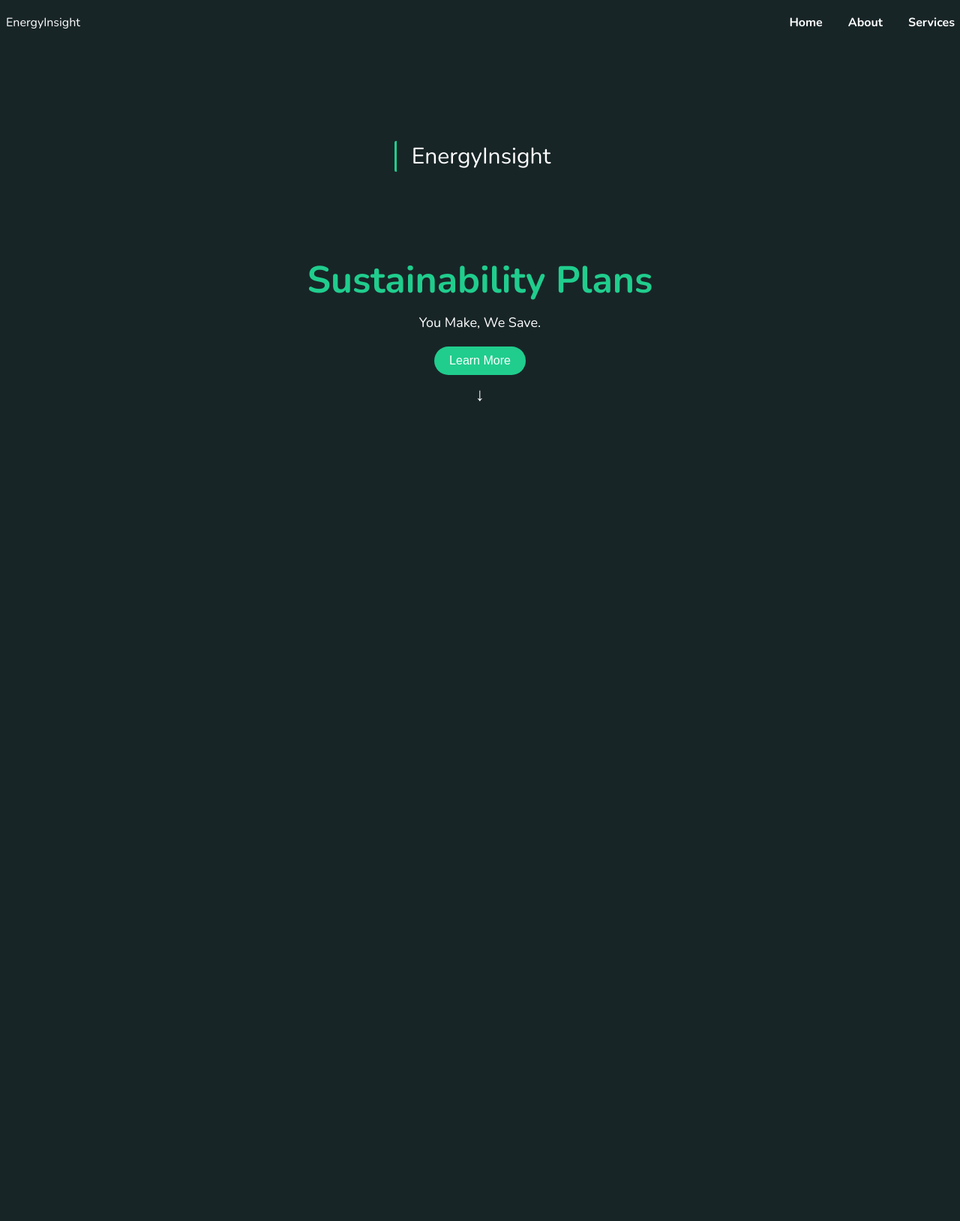
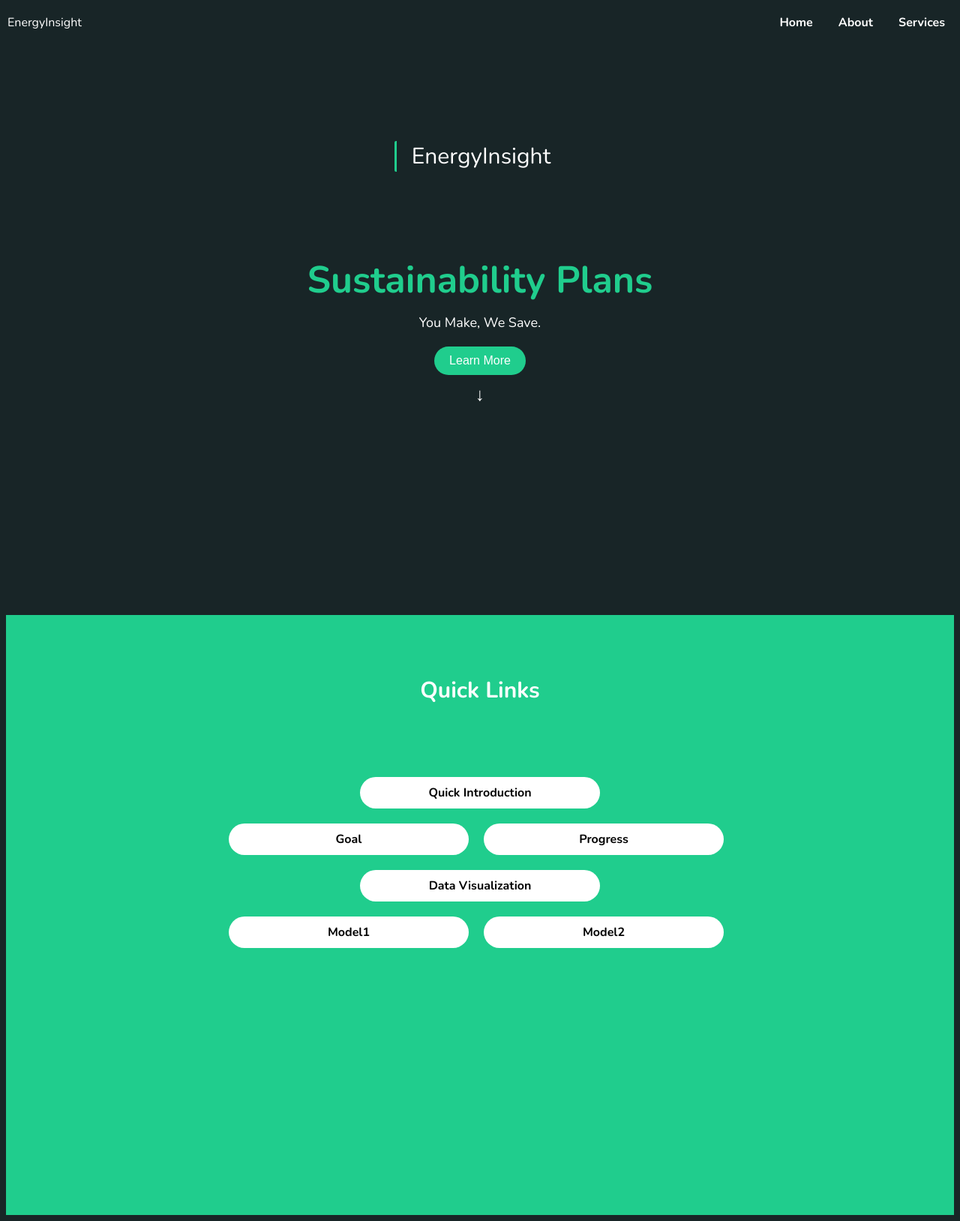
Before and after one commit to ishubhgupta/Energy-Insight, a PHP site: page / in a window 1280 px wide. Shown: the whole page at 75% size. Before the commit the page ends 535 px from the top, so only its background shows below. Run offline with PHP 8.4, Linux system fonts and the light colour scheme.

Commit message:
add quick link part

```diff
--- a/Dump/css/index.css
+++ b/Dump/css/index.css
@@ -12,11 +12,14 @@ header.navbar {
     display: flex;
     justify-content: space-between;
     align-items: center;
-    padding: 10px 0px;
+    padding: 10px 10px;
     position: fixed;
     width: 100%;
     top: 0;
     height: 5vh;
+    right: 0px;
+    left: 0px;
+
 }
 
 .navbar h1 {
@@ -26,10 +29,12 @@ header.navbar {
 
 .left-nav {
     float: left;
+
 }
 
 nav.right-nav {
     float: right;
+    margin-right: 15px;
 }
 
 nav.right-nav a {
@@ -87,3 +92,66 @@ nav.right-nav a {
     font-size: 24px;
     margin-top: 10px;
 }
+
+
+.quick-link {
+    text-align: center;
+    margin-top: 50px; /* Adjust the top margin as needed */
+    height: 100vh;
+    width: 100%;
+    background-color: #20cd8d;
+}
+
+.ql-heading {
+    font-size: 30px;
+    font-weight: bold;
+    display: block;
+    margin-bottom: 10px;
+    position: relative;
+    top: 10vh;
+}
+
+.quick-links {
+    position: relative;
+    top: 20vh;
+    display: grid;
+    font-weight: bold;
+    gap: 10px;
+    justify-content: center;
+    justify-items: center;
+    align-content: center;
+}
+
+.links {
+    margin: 5px;
+    padding: 10px;
+    background-color: #ffffff;
+    width: 300px;
+    color: black;
+    text-decoration: none;
+    border-radius: 25px;
+    display: inline-block;
+    font-size: 16px;
+}
+.links:hover{
+    width: 305px;
+    height: 25px;
+}
+
+/* Additional CSS to adjust link positions */
+.links:nth-child(1),
+.links:nth-child(4) {
+    grid-column: span 3; /* Span full width for the first and fourth links */
+}
+
+.links:nth-child(2),
+.links:nth-child(3),
+.links:nth-child(5),
+.links:nth-child(6) {
+    grid-column: span 1; /* Span one column for the second, third, fifth, and sixth links */
+}
+
+/* Additional CSS to center the middle link in the second row */
+.links:nth-child(3) {
+    justify-self: center;
+}
--- a/Dump/index.php
+++ b/Dump/index.php
@@ -35,5 +35,21 @@
     </div>
 
 
+
+    <div class="quick-link">
+        <span class="ql-heading">Quick Links</span>
+
+        <div class="quick-links">
+            <a href="" class="links">Quick Introduction</a>
+            <a href="" class="links">Goal</a>
+            <a href="" class="links">Progress</a>
+            <a href="" class="links">Data Visualization</a>
+            <a href="" class="links">Model1</a>
+            <a href="" class="links">Model2</a>
+        </div>
+
+    </div>
+
+
 </body>
 </html>
```
